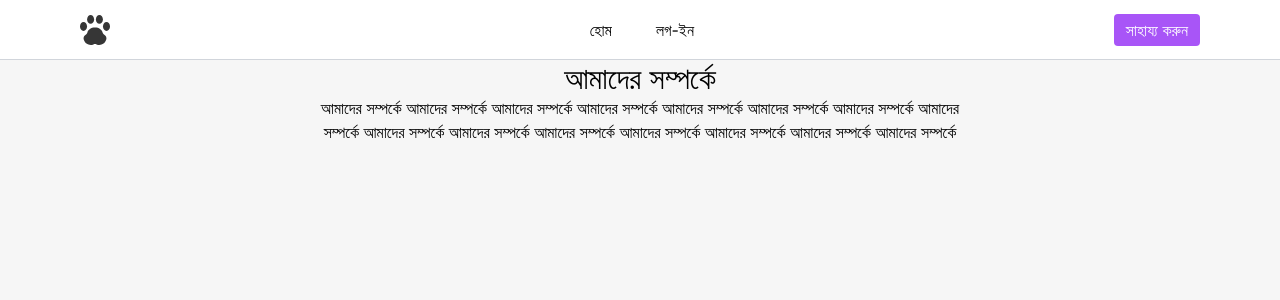
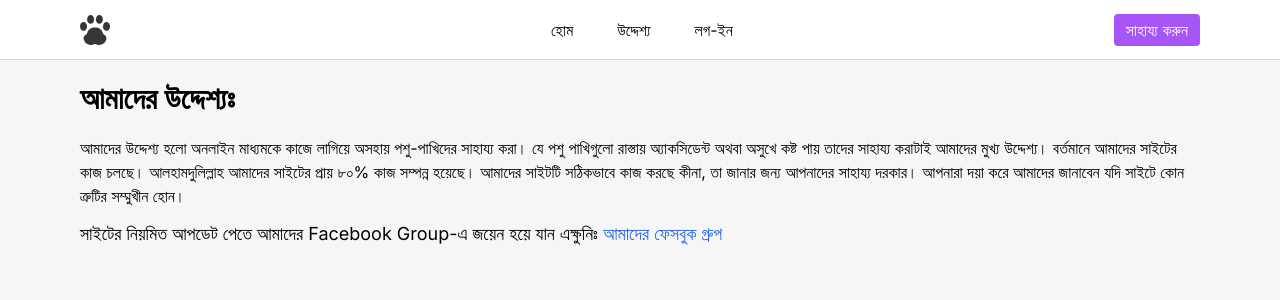
Before and after one commit to mohammadLam/projectanimalbd-frontend, a React (Vite) app: page /about in a window 1280 px wide. Shown: the top 300 px of the page. Built offline with nearby package versions, Linux system fonts and the light colour scheme; no server answers; a web font is replaced by a local one.

Commit message:
facebook group added on about page

```diff
--- a/src/component/Heading.tsx
+++ b/src/component/Heading.tsx
@@ -7,12 +7,12 @@ interface Props {
 
 const Heading: React.FC<Props> = ({ children, align }) => {
   if (align === 'center')
-    return <h1 className='text-xl lg:text-3xl text-center font-normal mb-5'>{children}</h1>
+    return <h1 className='text-xl lg:text-3xl text-center font-semibold mb-5'>{children}</h1>
 
   if (align === 'right')
-    return <h1 className='text-xl lg:text-3xl text-right font-normal mb-5'>{children}</h1>
+    return <h1 className='text-xl lg:text-3xl text-right font-semibold mb-5'>{children}</h1>
 
-  return <h1 className='text-xl lg:text-3xl font-normal mb-5'>{children}</h1>
+  return <h1 className='text-xl lg:text-3xl font-semibold mb-5'>{children}</h1>
 }
 
 export default Heading
--- a/src/component/navigation.tsx
+++ b/src/component/navigation.tsx
@@ -34,7 +34,7 @@ const Navigation: React.FC = () => {
         <div className='nav__links_container'>
           <Link to='/'>হোম</Link>
           {auth.authenticated && <Link to='/profile'>প্রোফাইল</Link>}
-          {/* <Link to='/about'>আমাদের সম্পর্কে</Link> */}
+          <Link to='/about'>উদ্দেশ্য</Link>
           {auth.authenticated && <Link to='/teams'>টিম</Link>}
           {auth.authenticated && <Link to='/request'>অনুরোধ</Link>}
           {/* <Link to='/contact'>যোগাযোগ</Link> */}
--- a/src/page/About.tsx
+++ b/src/page/About.tsx
@@ -1,15 +1,23 @@
 import React from 'react'
+import Container from '../component/Container'
+import Heading from '../component/Heading'
 
 const About = () => {
   return (
     <div>
-      <h1 className='text-3xl text-center'>আমাদের সম্পর্কে</h1>
-      <p className='text-center w-1/2 mx-auto'>
-        আমাদের সম্পর্কে আমাদের সম্পর্কে আমাদের সম্পর্কে আমাদের সম্পর্কে আমাদের
-        সম্পর্কে আমাদের সম্পর্কে আমাদের সম্পর্কে আমাদের সম্পর্কে আমাদের সম্পর্কে
-        আমাদের সম্পর্কে আমাদের সম্পর্কে আমাদের সম্পর্কে আমাদের সম্পর্কে আমাদের
-        সম্পর্কে আমাদের সম্পর্কে
-      </p>
+      <Container>
+      <div className='mt-5'>
+        <Heading>আমাদের উদ্দেশ্যঃ</Heading>
+          <p className='mb-3 lg:text-lg'>আমাদের উদ্দেশ্য হলো অনলাইন মাধ্যমকে কাজে লাগিয়ে অসহায় পশু-পাখিদের সাহায্য করা।
+            যে পশু পাখিগুলো রাস্তায় অ্যাকসিডেন্ট অথবা অসুখে কষ্ট পায় তাদের সাহায্য করাটাই আমাদের মুখ্য উদ্দেশ্য।
+            বর্তমানে আমাদের সাইটের কাজ চলছে। আলহামদুলিল্লাহ আমাদের সাইটের প্রায় ৮০% কাজ সম্পন্ন হয়েছে।
+            আমাদের সাইটটি সঠিকভাবে কাজ করছে কীনা, তা জানার জন্য আপনাদের সাহায্য দরকার। আপনারা দয়া করে আমাদের জানাবেন যদি
+            সাইটে কোন ত্রুটির সম্মুখীন হোন।
+          </p>
+
+          <p className='text-lg lg:text-xl'>সাইটের নিয়মিত আপডেট পেতে আমাদের Facebook Group-এ জয়েন হয়ে যান এক্ষুনিঃ <a target='_blank' className='text-blue-600' href="https://web.facebook.com/groups/354102783367196/">আমাদের ফেসবুক গ্রুপ</a></p>
+      </div>
+    </Container>
     </div>
   )
 }
--- a/src/page/Contact.tsx
+++ b/src/page/Contact.tsx
@@ -1,10 +1,15 @@
 import React from 'react'
+import Container from '../component/Container'
+import Heading from '../component/Heading'
 
-const Contact = () => {
+const Contact:React.FC = () => {
   return (
-    <div>
-      <h1 className='text-3xl text-center'>আমাদের সাথে যোগাযোগ করুন</h1>
-    </div>
+    <Container>
+      <div className='mt-5'>
+        <Heading>আমাদের সাথে যোগাযোগ করুন</Heading>
+        <p></p>
+      </div>
+    </Container>
   )
 }
 
```
